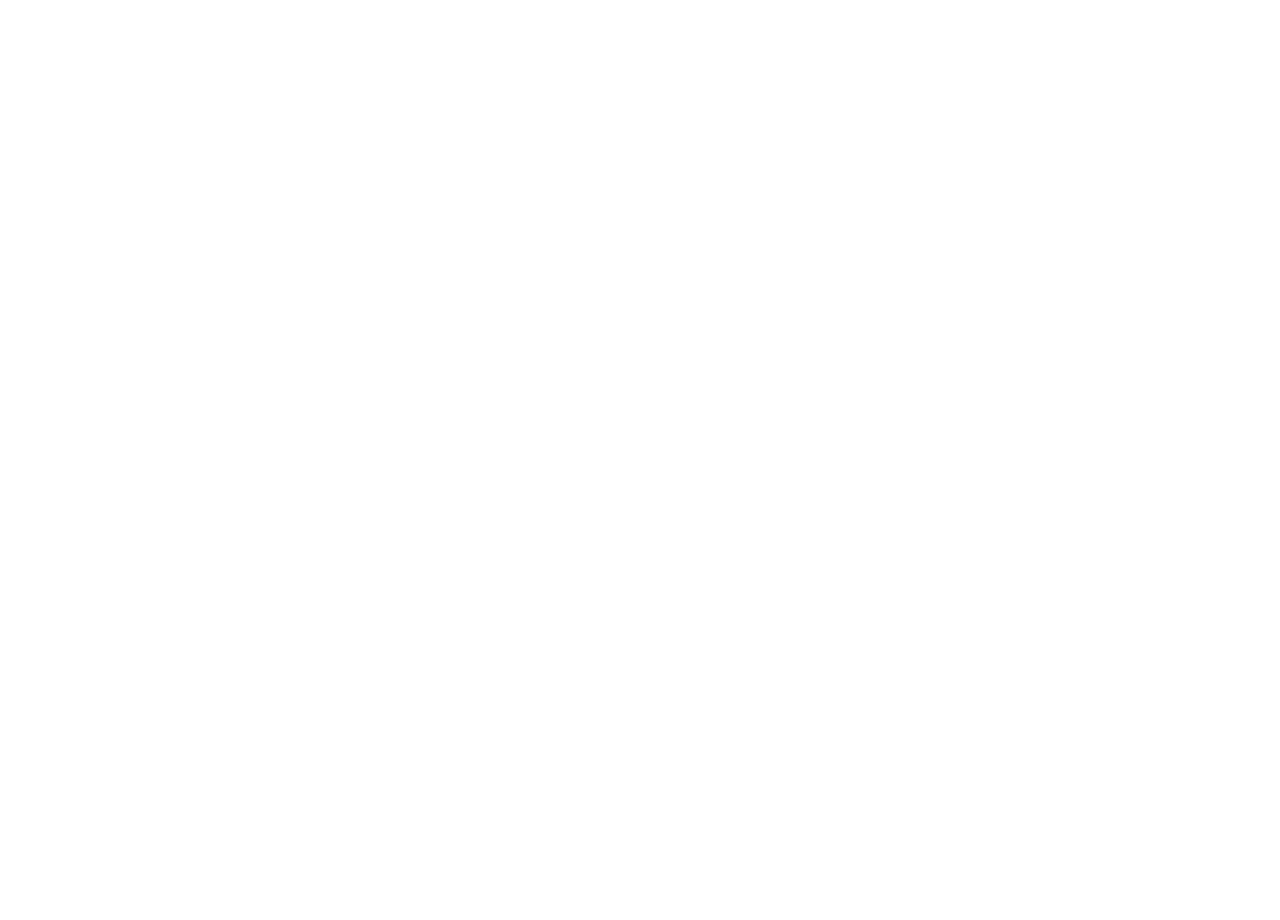
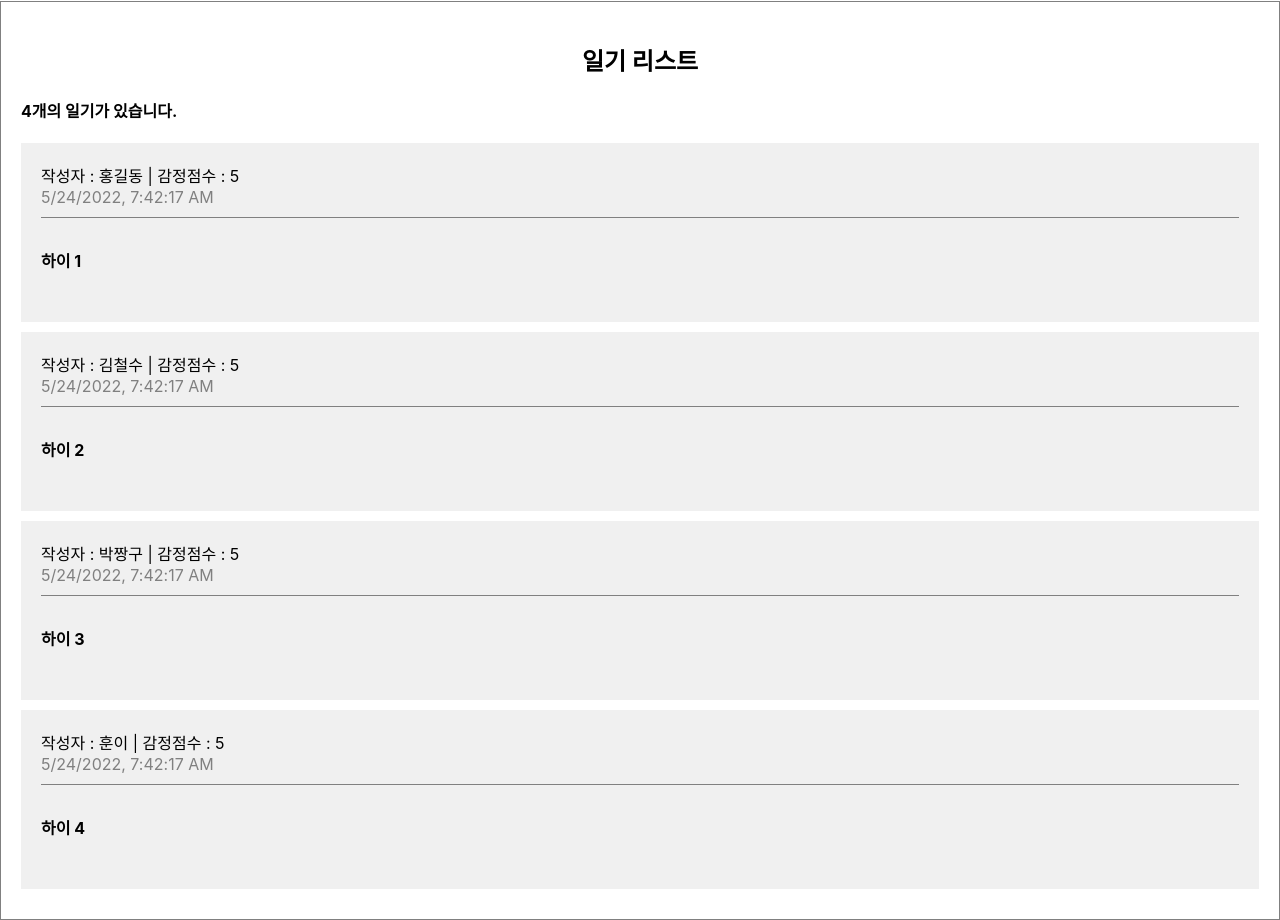
Before and after one commit to Sangyong-Jeon/Inflearn_React.js, a React (Create React App) app in the folder simplediary/: page / in a window 1280 px wide. Shown: the part 493-1413 px from the top of the page. Before the commit the page ends 800 px from the top, so only its background shows below. Built offline with nearby package versions, Linux system fonts and the light colour scheme.

Commit message:
React에서 배열 사용하기 1 - 리스트 렌더링 (조회)

```diff
--- a/simplediary/src/App.css
+++ b/simplediary/src/App.css
@@ -25,3 +25,39 @@
   padding: 10px;
   cursor: pointer;
 }
+
+/* List */
+
+.DiaryList {
+  border: 1px solid gray;
+  padding: 20px;
+  margin-top: 20px;
+}
+
+.DiaryList h2 {
+  text-align: center;
+}
+
+/* Item */
+
+.DiaryItem {
+  background-color: rgb(240, 240, 240);
+  margin-bottom: 10px;
+  padding: 20px;
+}
+
+.DiaryItem .info {
+  border-bottom: 1px solid gray;
+  padding-bottom: 10px;
+  margin-bottom: 10px;
+}
+
+.DiaryItem .date {
+  color: gray;
+}
+
+.DiaryItem .content {
+  font-weight: bold;
+  margin-bottom: 30px;
+  margin-top: 30px;
+}
--- a/simplediary/src/App.js
+++ b/simplediary/src/App.js
@@ -1,10 +1,43 @@
 import './App.css';
 import DiaryEditor from './DiaryEditor';
+import DiaryList from './DiaryList';
+
+const dummyList = [
+  {
+    id: 1,
+    author: '홍길동',
+    content: '하이 1',
+    emotion: 5,
+    created_date: new Date().getTime(), // new Date()는 현재 시간 기준으로 생성됨. getTime()은 시간을 밀리세컨드로 변환하여 number 타입으로 반환
+  },
+  {
+    id: 2,
+    author: '김철수',
+    content: '하이 2',
+    emotion: 5,
+    created_date: new Date().getTime(),
+  },
+  {
+    id: 3,
+    author: '박짱구',
+    content: '하이 3',
+    emotion: 5,
+    created_date: new Date().getTime(),
+  },
+  {
+    id: 4,
+    author: '훈이',
+    content: '하이 4',
+    emotion: 5,
+    created_date: new Date().getTime(),
+  },
+];
 
 function App() {
   return (
     <div className="App">
       <DiaryEditor />
+      <DiaryList diaryList={dummyList} />
     </div>
   );
 }
--- /dev/null
+++ b/simplediary/src/DiaryItem.js
@@ -0,0 +1,22 @@
+const DiaryItem = ({ author, content, created_date, emotion, id }) => {
+  return (
+    <div className="DiaryItem">
+      <div className="info">
+        <span>
+          작성자 : {author} | 감정점수 : {emotion}
+        </span>
+        <br />
+        <span className="date">{new Date(created_date).toLocaleString()}</span>
+      </div>
+      <div className="content">{content}</div>
+    </div>
+  );
+};
+
+export default DiaryItem;
+
+/*
+new Date() : 현재시간
+new Date(밀리세컨즈) : 밀리세컨즈가 가지고 있는 시간을 기준으로 생성
+new Date의 toLocaleString() 을 쓰면 우리가 보기 편하게 문자열로 변환된다.
+*/
--- /dev/null
+++ b/simplediary/src/DiaryList.js
@@ -0,0 +1,23 @@
+import DiaryItem from './DiaryItem';
+
+const DiaryList = ({ diaryList }) => {
+  console.log(diaryList);
+  return (
+    <div className="DiaryList">
+      <h2>일기 리스트</h2>
+      <h4>{diaryList.length}개의 일기가 있습니다.</h4>
+      <div>
+        {diaryList.map((it, idx) => (
+          <DiaryItem key={it.id} {...it} />
+          // 고유한 id가 있으면 그것을 쓰고, 없다면 배열의 인덱스(idx) 쓰기! 왜냐면 인덱스 순서가 갑자기 바뀌면 리액트에서 문제가 생길 수 있음.
+        ))}
+      </div>
+    </div>
+  );
+};
+
+DiaryList.defaultProps = {
+  diaryList: [],
+};
+
+export default DiaryList;
```
